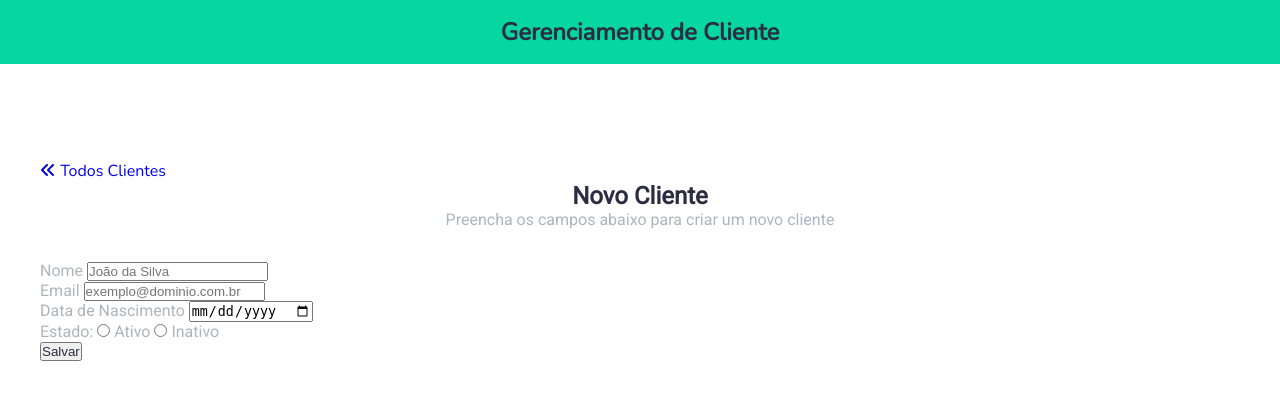
After one commit to thiagopdo/GerenciarClientes, a Node server app: template views/add_user.html in a window 1280 px wide. The commit adds this page. Shown: the top 400 px of the page. Run offline with Node 20, Linux system fonts and the light colour scheme; the template is opened without the code that fills it, so the values that code supplies are empty; some libraries are stand-ins or nearby versions.

Commit message:
adicionar new_user.html

```diff
--- /dev/null
+++ b/views/add_user.html
@@ -0,0 +1,96 @@
+<!DOCTYPE html>
+<html lang="en">
+  <head>
+    <meta charset="UTF-8" />
+    <meta http-equiv="X-UA-Compatible" content="IE=edge" />
+    <meta name="viewport" content="width=device-width, initial-scale=1.0" />
+    <title>Gerenciar clientes</title>
+
+    <link
+      rel="stylesheet"
+      href="https://cdnjs.cloudflare.com/ajax/libs/font-awesome/6.4.0/css/all.min.css"
+      integrity="sha512-iecdLmaskl7CVkqkXNQ/ZH/XLlvWZOJyj7Yy7tcenmpD1ypASozpmT/E0iPtmFIB46ZmdtAc9eNBvH0H/ZpiBw=="
+      crossorigin="anonymous"
+      referrerpolicy="no-referrer"
+    />
+    <link rel="stylesheet" href="/assets/css/style.css" />
+  </head>
+  <body>
+    <!-- HEADER -->
+    <header id="header">
+      <nav>
+        <div class="container">
+          <div class="text-center">
+            <a href="/" class="nav-brand text-dark">Gerenciamento de Cliente</a>
+          </div>
+        </div>
+      </nav>
+    </header>
+
+    <!-- MAIN site -->
+    <main id="site-main">
+      <div class="container">
+        <div class="box-nav d-flex-justify-between">
+          <div class="filter">
+            <a href="/"
+              ><i class="fa-solid fa-angles-left"></i> Todos Clientes</a
+            >
+          </div>
+        </div>
+        <div class="form-title text-center">
+          <h2 class="text-dark">Novo Cliente</h2>
+          <span class="text-light"
+            >Preencha os campos abaixo para criar um novo cliente</span
+          >
+        </div>
+
+        <!-- formulario -->
+        <form method="POST" id="update_user">
+          <div class="new_user">
+            <div class="form-group">
+              <label for="name" class="text-light">Nome</label>
+              <input type="hidden" name="id" value="" />
+              <input
+                type="text"
+                name="name"
+                value=""
+                placeholder="João da Silva"
+              />
+            </div>
+            <div class="form-group">
+              <label for="Email" class="text-light">Email</label>
+              <input
+                type="text"
+                name="email"
+                value=""
+                placeholder="exemplo@dominio.com.br"
+              />
+            </div>
+            <div class="form-group">
+              <label for="birthday" class="text-light"
+                >Data de Nascimento</label
+              >
+              <input type="date" name="birthday" value="" id="birthday" />
+            </div>
+          </div>
+          <div class="form-group">
+            <label for="status" class="text-light">Estado: </label>
+            <div class="radio inline">
+              <input type="radio" name="status" value="1" id="status" />
+              <label for="status" class="text-light"> Ativo</label>
+            </div>
+            <div class="radio inline">
+              <input type="radio" name="status" value="0" id="status" />
+              <label for="status" class="text-light"> Inativo</label>
+            </div>
+          </div>
+
+          <div class="form-group">
+            <button type="submit" class="btn text-dark update">Salvar</button>
+          </div>
+
+        </form>
+      </div>
+    </main>
+  </body>
+</html>
--- a/views/index.html
+++ b/views/index.html
@@ -56,7 +56,7 @@
               <tr>
                 <td>1</td>
                 <td>Nome do Cliente</td>
-                <td>exemplo@com.br</td>
+                <td>exemplo@dominio.com.br</td>
                 <td>01/01/1970</td>
                 <td>999999999-00</td>
                 <td>Ativo</td>
```
